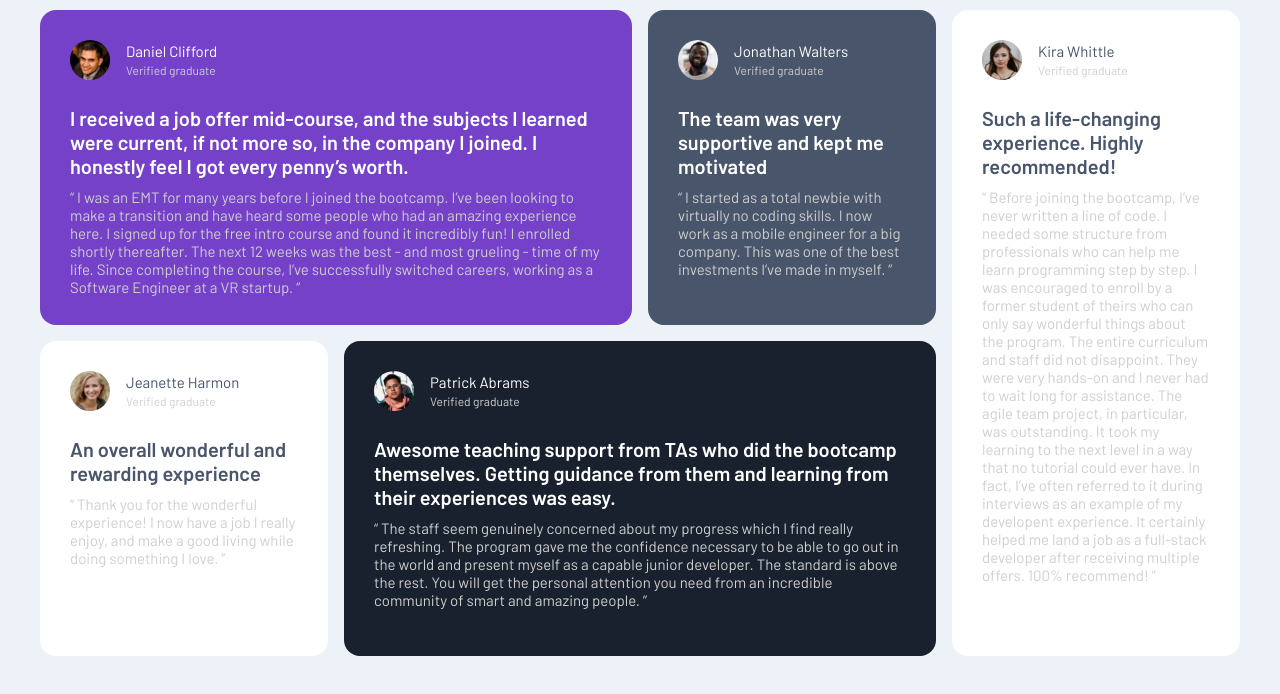
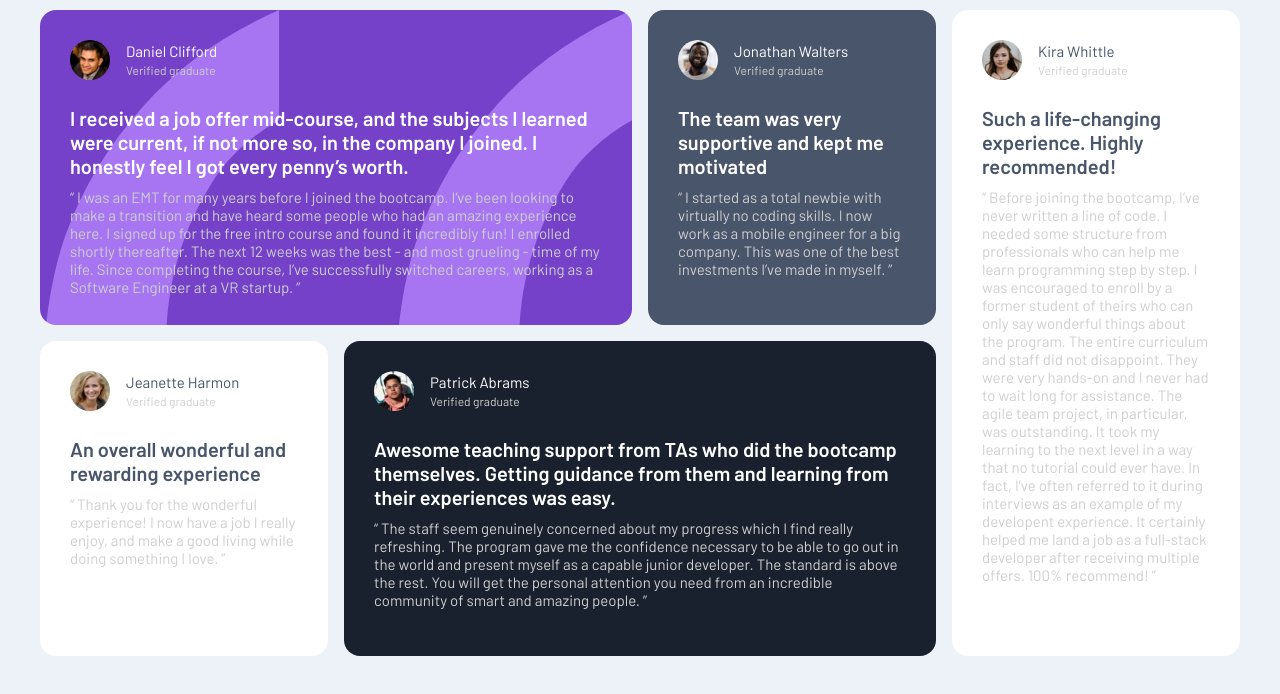
Before and after one commit to Naveenguttedar/grid-layout-design, a plain HTML site: page index.html in a window 1280 px wide. Drawn offline with Linux system fonts and the light colour scheme.

Commit message:
updated style.css

```diff
--- a/style.css
+++ b/style.css
@@ -27,13 +27,17 @@ body{
     grid-template-rows: 50% 50%;
     gap: 1rem;
     padding: 10px 40px;
+  max-width: 1360px;
+  margin:auto;
 }
 .items{
  color: white;
  padding: 30px;
  border-radius: 1rem;
+ cursor: pointer;
+ transition: ease-out;
+}
 
-}
 .text>p:first-child{
   font-size: 20px;
   font-weight: 600;
@@ -45,6 +49,9 @@ body{
 .items:nth-child(1){
   grid-column:1/3;
   background-color: var(--Moderate-violet);
+  background-image: url(./images/bg-pattern-quotation.svg);
+  background-repeat: no-repeat;
+  background-size: cover;
 }
 .items:nth-child(2){
   background-color: var(--Very-dark-grayish-blue);
```
